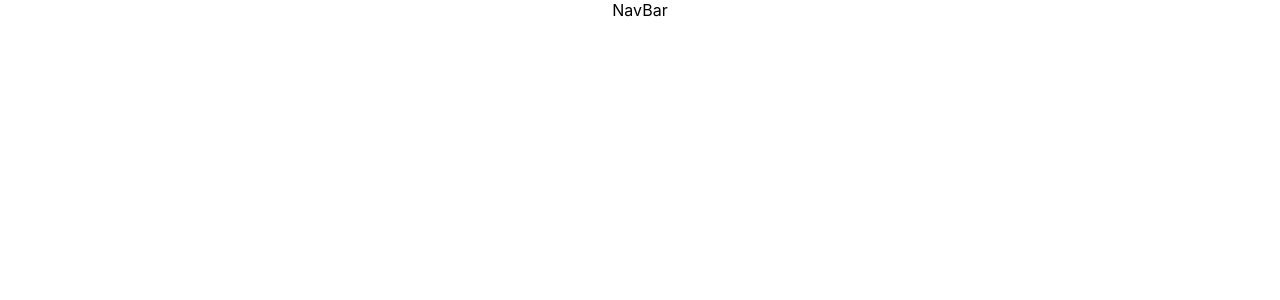
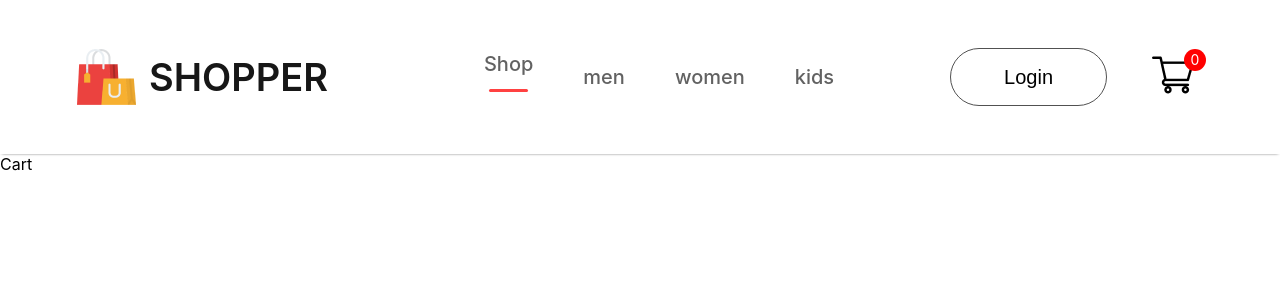
Before and after one commit to AbdelrahmanNegmMohmed/e-comiric-3, a React (Create React App) app: page /cart in a window 1280 px wide. Shown: the top 300 px of the page. Built offline with nearby package versions, Linux system fonts and the light colour scheme.

Commit message:
nave-bar-route

```diff
--- a/src/App.js
+++ b/src/App.js
@@ -1,14 +1,33 @@
-import logo from './logo.svg';
 import './App.css';
 import NavBar from './Components/NavBAR/NavBar';
+import { BrowserRouter,Routes,Route } from 'react-router-dom';
+import Shop from './Pages/Shop';
+import ShopCategory from './Pages/ShopCategory';
+import Cart from './Pages/Cart';
+import LoginSignup from './Pages/LoginSignup';
+import Product from './Pages/Product';
 
 function App() {
   return (
-    <div className="App">
-      <NavBar/>
+    <div>
+        <BrowserRouter>
+            <NavBar/>
+            <Routes>
+              <Route path='/' element={<Shop/>}/>
+              <Route path='/mens' element={<ShopCategory   category="men"/>}/>
+              <Route path='/womens' element={<ShopCategory  category="women"/>}/>
+              <Route path='/kids' element={<ShopCategory   category="kid"/>}/>
+              <Route path='/cart' element={<Cart/>}/>
+              <Route path='/login' element={<LoginSignup/>}/>
+              <Route path='/product' element={<Product/>}>
+                <Route path=':productId' element={<Product/>}/>
+              </Route>
+             </Routes>
+              </BrowserRouter>
 
     </div>
-  );
+  )
+
 }
 
 export default App;
--- a/src/Components/NavBAR/NavBar.css
+++ b/src/Components/NavBAR/NavBar.css
@@ -0,0 +1,73 @@
+.navbar{
+    display: flex;
+    justify-content: space-around;
+    padding: 16px;
+    box-shadow: 0 1px 3px -2px black;
+}
+.nav-logo{
+    display: flex;
+    align-items: center;
+    gap: 10px;
+}
+.nav-logo p {
+    color: #171717;
+    font-size: 38px;
+    font-weight: 600;
+}
+.nav-menu{
+    display: flex;
+    align-items: center;
+    list-style: none;
+    gap: 50px;
+    color: #626262;
+    font-size: 20px;
+    font-weight: 500;
+}
+.nav-menu li {
+    display: flex;
+    flex-direction: column;
+    align-items: center;
+    justify-content: center;
+    gap: 3px;
+    cursor: pointer;
+}
+.nav-menu hr{
+    border: none;
+    width: 80%;
+    height: 3px;
+    border-radius: 10px;
+    background-color:#ff4141 ;
+
+}
+.nav-login-cart{
+    display: flex;
+    align-items: center;
+    gap: 45px;
+}
+.nav-login-cart button{
+    width: 157px;
+    height: 58px;
+    outline: none;
+    border: 1px solid #515151;
+    font-size: 20px;
+    font-weight: 500px;
+    background: white;
+    border-radius:75px ;
+    cursor: pointer;
+}
+.nav-login-cart button:active{
+    background: #f3f3f3;
+}
+.nav-cart-count{
+    width: 22px;
+    height: 22px;
+    display: flex;
+    justify-content: center;
+    align-items: center;
+    margin-top: -35px;
+    margin-left: -55px;
+    border-radius: 11px;
+    font-size: 14px;
+    background: red;
+    color: white;
+}
--- a/src/Components/NavBAR/NavBar.jsx
+++ b/src/Components/NavBAR/NavBar.jsx
@@ -1,8 +1,36 @@
-import React from 'react'
+import React, { useState } from 'react'
+import './NavBar.css'
+import logo from'../Assets/logo.png'
+import cart_icon from '../Assets/cart_icon.png'
+import { Link } from 'react-router-dom'
 
-const NavBar = () => {
+function NavBar() {
+    const [menu,setMenu] = useState("shop")
+
+
+
   return (
-    <div>NavBar</div>
+    <div className='navbar'>
+        <div className='nav-logo'>
+        <img src={logo} alt=''/>
+            <p>SHOPPER</p>
+        </div>
+        <ul className='nav-menu'>
+            <li onClick={()=>{setMenu("shop")}}><Link style={{textDecoration:'none', color:"#626262" }} to="/">Shop</Link>{menu==="shop"?<hr/>:<></>}</li>
+
+            <li onClick={()=>{setMenu("mens")}}><Link style={{textDecoration:'none' , color:"#626262"}} to="/mens">men</Link>{menu==="mens"?<hr/>:<></>}</li>
+            <li onClick={()=>{setMenu("womens")}}><Link style={{textDecoration:'none' , color:"#626262"}} to="/womens">women</Link>{menu==="womens"?<hr/>:<></>}</li>
+            <li onClick={()=>{setMenu("kids")}}><Link style={{textDecoration:'none' , color:"#626262"}} to="/kids">kids</Link>{menu==="kids"?<hr/>:<></>}</li>
+        </ul>
+
+        <div className='nav-login-cart'>
+        <Link to="/login"><button>Login</button></Link>
+       <Link to="/cart"> <img src={cart_icon} alt=''/></Link>
+            <div className='nav-cart-count'>0</div>
+
+        </div>
+
+    </div>
   )
 }
 
--- /dev/null
+++ b/src/Pages/Cart.jsx
@@ -0,0 +1,9 @@
+import React from 'react'
+
+const Cart = () => {
+  return (
+    <div>Cart</div>
+  )
+}
+
+export default Cart
--- /dev/null
+++ b/src/Pages/LoginSignup.jsx
@@ -0,0 +1,9 @@
+import React from 'react'
+
+const LoginSignup = () => {
+  return (
+    <div>LoginSignup</div>
+  )
+}
+
+export default LoginSignup
--- /dev/null
+++ b/src/Pages/Product.jsx
@@ -0,0 +1,9 @@
+import React from 'react'
+
+const Product = () => {
+  return (
+    <div>Product</div>
+  )
+}
+
+export default Product
--- /dev/null
+++ b/src/Pages/Shop.jsx
@@ -0,0 +1,9 @@
+import React from 'react'
+
+const Shop = () => {
+  return (
+    <div>Shop</div>
+  )
+}
+
+export default Shop
--- /dev/null
+++ b/src/Pages/ShopCategory.jsx
@@ -0,0 +1,9 @@
+import React from 'react'
+
+const ShopCategory = () => {
+  return (
+    <div>ShopCategory</div>
+  )
+}
+
+export default ShopCategory
```
